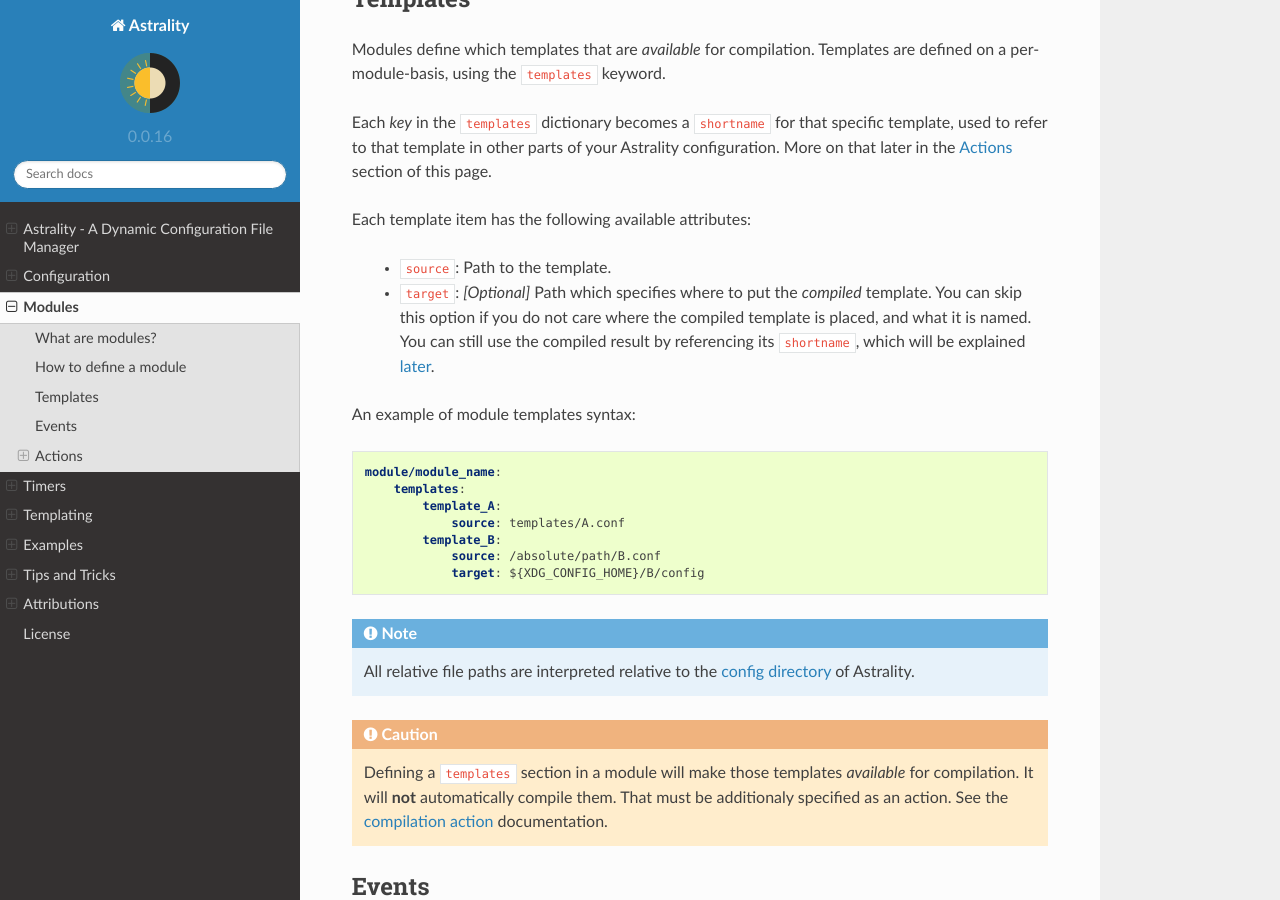
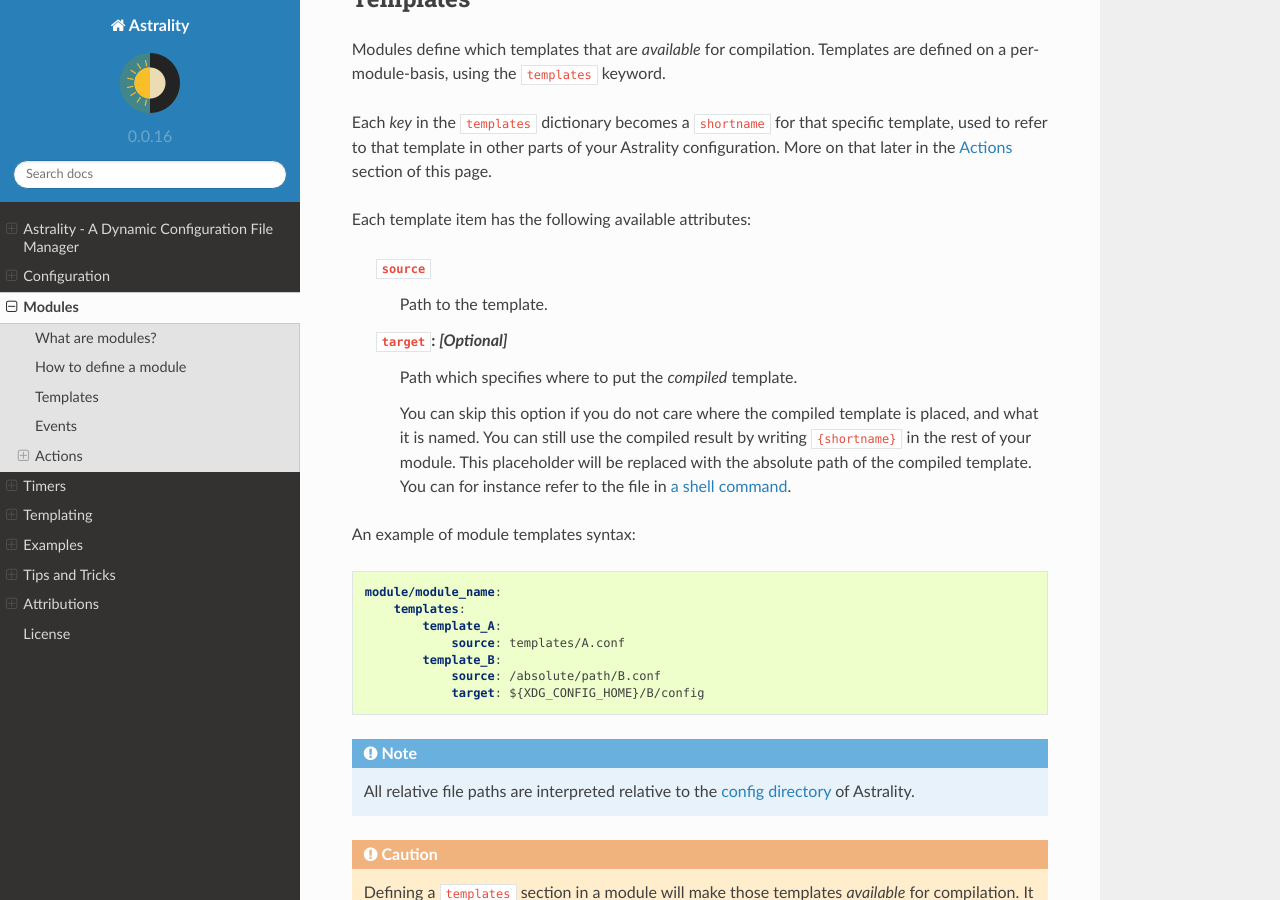
Before and after one commit to JakobGM/astrality, a Sphinx documentation site: the page built from docs/modules.rst, in a window 1280 px wide and 900 px high, scrolled down 878 px. Built offline with Sphinx 7.4.7 and the Read the Docs theme 2.0.0, drawn with Linux system fonts in a browser that asks for light colours.

Commit message:
Explain compiled template path placeholder in docs

```diff
--- a/docs/modules.rst
+++ b/docs/modules.rst
@@ -47,8 +47,13 @@ Each *key* in the ``templates`` dictionary becomes a ``shortname`` for that spec
 
 Each template item has the following available attributes:
 
-    * ``source``: Path to the template.
-    * ``target``: *[Optional]* Path which specifies where to put the *compiled* template. You can skip this option if you do not care where the compiled template is placed, and what it is named. You can still use the compiled result by referencing its ``shortname``, which will be explained :ref:`later <actions>`.
+    ``source``
+        Path to the template.
+    ``target``: *[Optional]*
+        Path which specifies where to put the *compiled* template.
+
+        You can skip this option if you do not care where the compiled template is placed, and what it is named.
+        You can still use the compiled result by writing ``{shortname}`` in the rest of your module. This placeholder will be replaced with the absolute path of the compiled template. You can for instance refer to the file in :ref:`a shell command <run_action>`.
 
 An example of module templates syntax:
 
```
